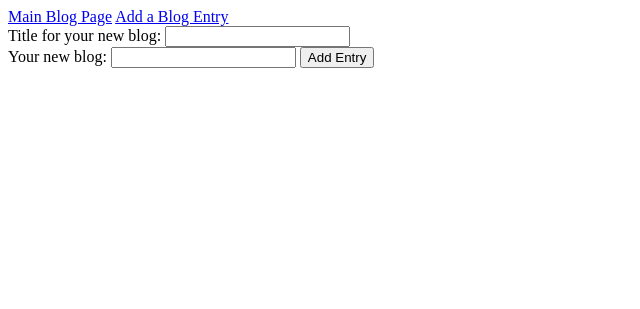
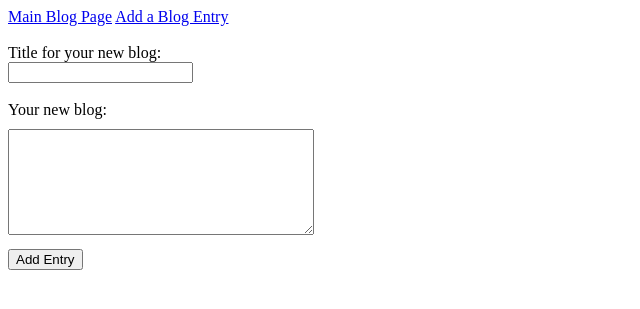
Before and after one commit to acnaumann/blogz, a Flask app: template templates/new_post.html in a window 1280 px wide. Shown: the top 309 px of the page, without its empty margins (0-640 px from the left). Run offline with Flask 2, Linux system fonts and the light colour scheme; the template is opened without the code that fills it: most values are stand-ins (such as "Sample title", 1, 10 or a date in 2020).

Commit message:
started new template 'post'

```diff
--- a/main.py
+++ b/main.py
@@ -54,10 +54,18 @@ def newpost():
     return render_template('new_post.html', Title='Add a Post')
 
 
+@app.route('/post', methods=['GET'])
+def post():
+
+
+    return render_template ('post.html')
+
 
 @app.route('/blog', methods=['POST', 'GET'])
 def blog():
-
+    if request.method == 'GET':
+        post = Blog.query.all()
+        redirect('/post', post=post)
 
     blogs = Blog.query.all()
     return render_template('blog.html', Title="Build A Blog", blogs=blogs)
--- a/templates/base.html
+++ b/templates/base.html
@@ -2,13 +2,20 @@
 <html>
     <head>
         <title style='text-align: center'>
-            {{Title}}
+            {{title}}
         </title>
         <style>
+        textarea {
+
+            margin: 10px 0;
+            width: 300px;
+            height: 100px;
+        }
         title {
             text-align: center;
         }
         .error {
+            font-style: italic;
             color: red;
         }
         </style>
--- a/templates/blog.html
+++ b/templates/blog.html
@@ -1,6 +1,7 @@
 {% extends "base.html" %}
 
 {% block content %}
+
         {% for blog in blogs %}
         <table>
             <tr><h2>{{blog.title}}</h2></tr>
--- a/templates/new_post.html
+++ b/templates/new_post.html
@@ -3,27 +3,40 @@
 {% block content %}
 
     <div>
+        <br>
         <form action="/newpost" method='post'>
             <label>
                 Title for your new blog:
+                <br>
                 {% if title_error %}
                 <input type="text" name="blog-title" />
+                <br>
+
                 <span class="error">{{title_error}}</span>
+
                 {% else %}
                 <input type="text" name="blog-title" value="{{request.form['blog-title']}}"/>
                 {% endif %}
-
+                <br>
             </label>
             <br>
             <label>
                 Your new blog:
+                <br>
                 {% if body_error %}
-                <input type="text" name="blog-body"/>
+
+
+                <textarea name="blog-body"></textarea>
+                <br>
                 <span class="error">{{body_error}}</span>
+                <br>
+
                 {% else %}
-                <input type="text" name="blog-body" value="{{request.form['blog-body']}}"/>
+
+                <textarea name="blog-body" value="{{request.form['blog-body']}}"></textarea>
                 {% endif %}
             </label>
+            <br>
             <input type="submit" value="Add Entry"/>
         </form>
     </div>
```
Also changed, not shown: templates/post.html (added, +8 -0 lines), 1 other file.
